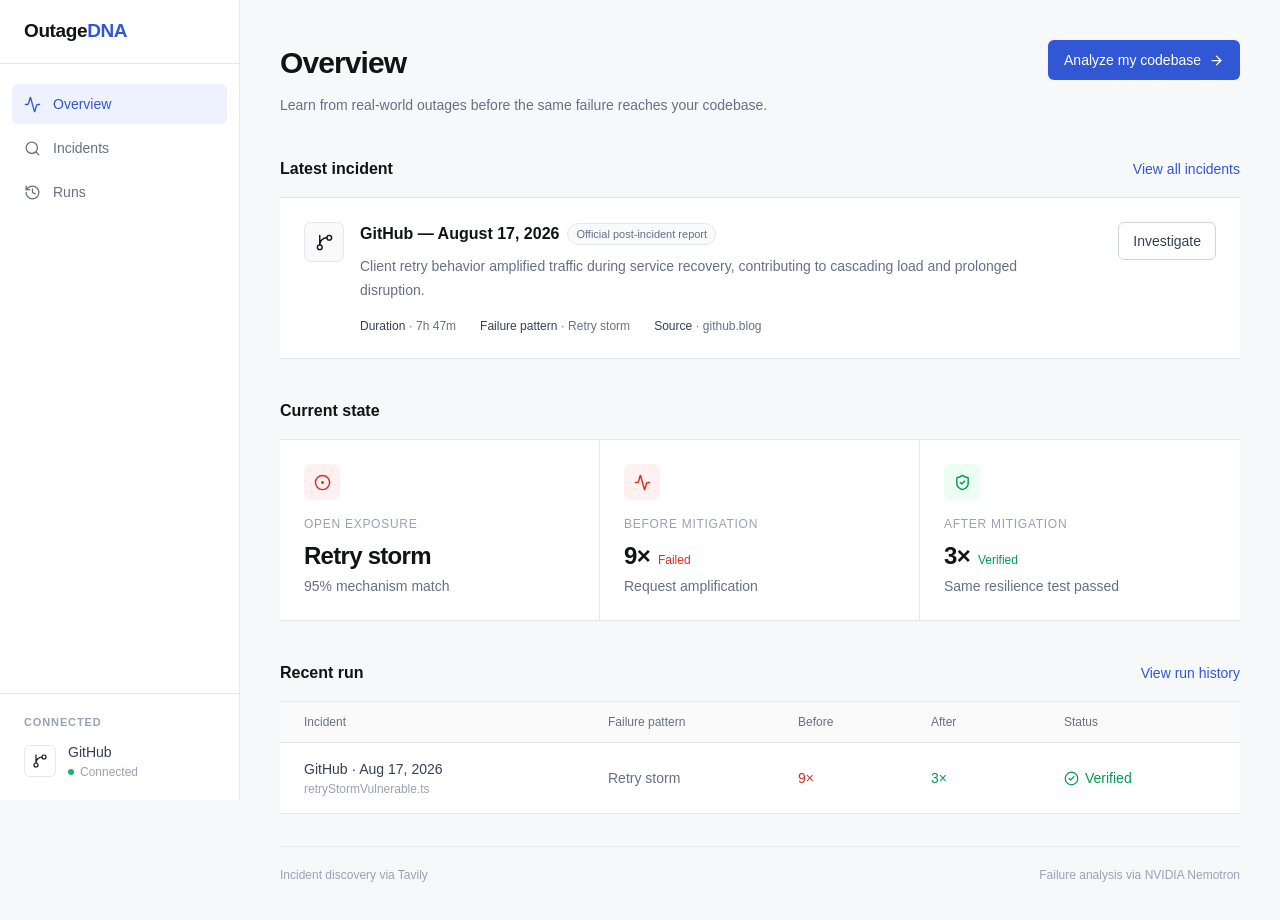
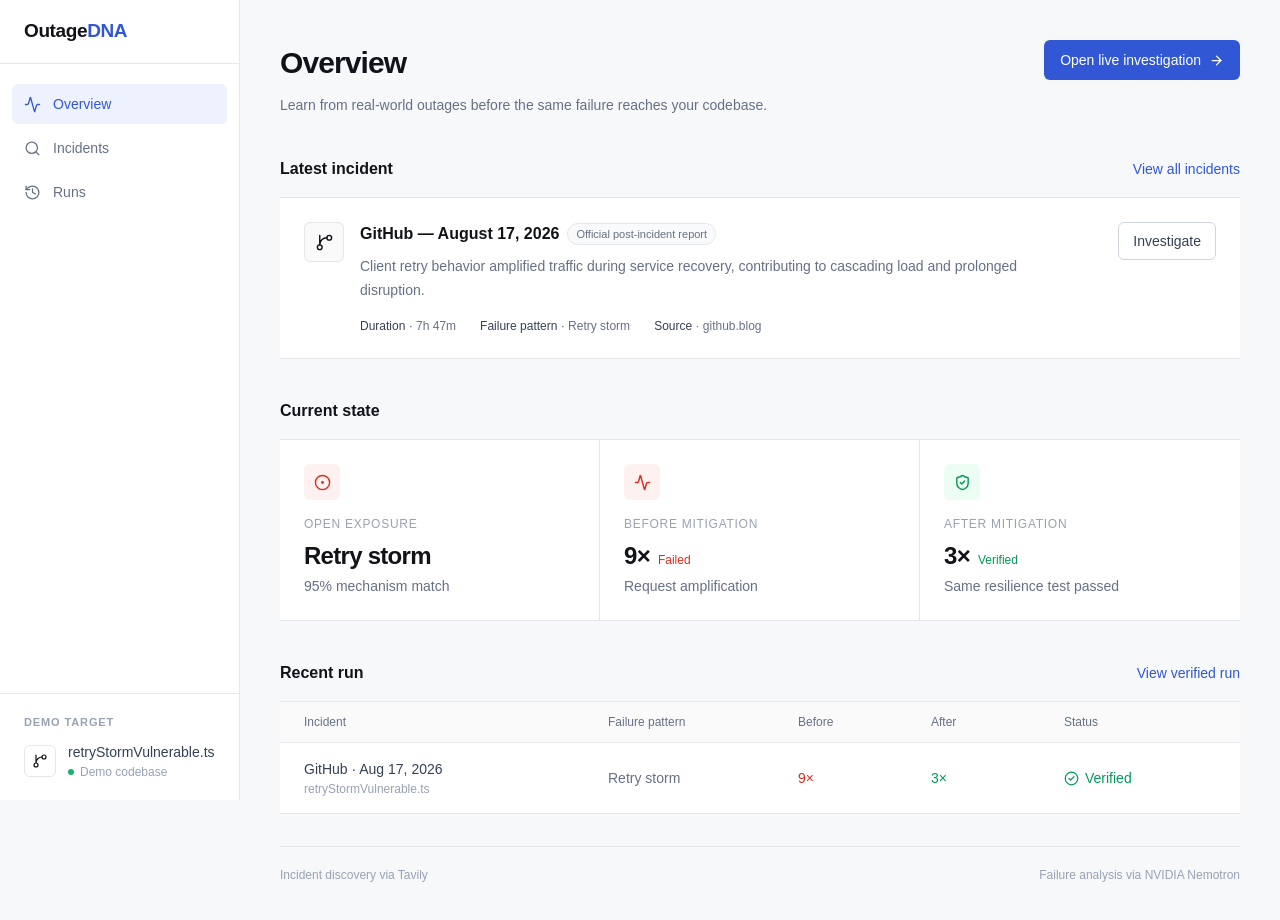
Before and after one commit to hoykay/outage-dna, a Next.js app in the folder web/: page / in a window 1280 px wide. Shown: the top 920 px of the page. Built offline with nearby package versions, Linux system fonts and the light colour scheme.

Commit message:
Polish product credibility and remove mock UI signals

```diff
--- a/web/app/incidents/github-aug-17-2026/page.tsx
+++ b/web/app/incidents/github-aug-17-2026/page.tsx
@@ -96,7 +96,7 @@
 
           <div className="border-t border-[#E5E7EB] px-4 py-5">
             <p className="mb-3 px-2 text-[11px] font-semibold uppercase tracking-[0.08em] text-[#98A2B3]">
-              Connected
+              Demo target
             </p>
 
             <div className="flex items-center gap-3 px-2">
@@ -105,10 +105,12 @@
               </div>
 
               <div>
-                <p className="text-sm font-medium text-[#344054]">GitHub</p>
+                <p className="text-sm font-medium text-[#344054]">
+  retryStormVulnerable.ts
+</p>
                 <div className="mt-0.5 flex items-center gap-1.5">
                   <span className="h-1.5 w-1.5 rounded-full bg-[#12B76A]" />
-                  <span className="text-xs text-[#98A2B3]">Connected</span>
+                  <span className="text-xs text-[#98A2B3]">Demo codebase</span>
                 </div>
               </div>
             </div>
@@ -211,7 +213,7 @@
                     <div className="flex items-center gap-2">
                       <div
                         className={`flex h-6 w-6 items-center justify-center rounded-full text-[11px] font-semibold ${
-                          index <= 2
+                          agentResult || index === 0
                             ? "bg-[#3157D5] text-white"
                             : "bg-[#F2F4F7] text-[#667085]"
                         }`}
@@ -221,7 +223,7 @@
 
                       <span
                         className={`text-xs font-medium ${
-                          index === 2
+                          agentResult || index === 0
                             ? "text-[#3157D5]"
                             : "text-[#667085]"
                         }`}
@@ -250,12 +252,12 @@
                     <div
                       key={step}
                       className={`flex gap-3 rounded-md px-3 py-3 ${
-                        index === 2 ? "bg-[#EEF2FF]" : ""
+                        agentResult || index === 0 ? "bg-[#EEF2FF]" : ""
                       }`}
                     >
                       <div
                         className={`flex h-6 w-6 shrink-0 items-center justify-center rounded-full text-[11px] font-semibold ${
-                          index === 2
+                          agentResult || index === 0
                             ? "bg-[#3157D5] text-white"
                             : "bg-[#F2F4F7] text-[#667085]"
                         }`}
@@ -266,7 +268,7 @@
                       <div>
                         <p
                           className={`text-sm font-medium ${
-                            index === 2
+                            agentResult || index === 0
                               ? "text-[#3157D5]"
                               : "text-[#344054]"
                           }`}
@@ -474,8 +476,8 @@
 )}
 
                   <p className="mt-2 text-sm text-[#667085]">
-                    Incident-specific test generated from the GitHub failure
-                    pattern.
+                    Incident-specific test derived from the GitHub failure
+pattern.
                   </p>
 
                   <div
--- a/web/app/incidents/page.tsx
+++ b/web/app/incidents/page.tsx
@@ -53,7 +53,7 @@
 
           <div className="border-t border-[#E5E7EB] px-4 py-5">
             <p className="mb-3 px-2 text-[11px] font-semibold uppercase tracking-[0.08em] text-[#98A2B3]">
-              Connected
+              Demo target
             </p>
 
             <div className="flex items-center gap-3 px-2">
@@ -62,10 +62,12 @@
               </div>
 
               <div>
-                <p className="text-sm font-medium text-[#344054]">GitHub</p>
+                <p className="text-sm font-medium text-[#344054]">
+  retryStormVulnerable.ts
+</p>
                 <div className="mt-0.5 flex items-center gap-1.5">
                   <span className="h-1.5 w-1.5 rounded-full bg-[#12B76A]" />
-                  <span className="text-xs text-[#98A2B3]">Connected</span>
+                  <span className="text-xs text-[#98A2B3]">Demo codebase</span>
                 </div>
               </div>
             </div>
--- a/web/app/layout.tsx
+++ b/web/app/layout.tsx
@@ -13,8 +13,9 @@
 });
 
 export const metadata: Metadata = {
-  title: "Create Next App",
-  description: "Generated by create next app",
+  title: "OutageDNA — Learn from their outage before it becomes yours",
+  description:
+    "An AI reliability agent that learns from real-world outages, finds the same failure patterns in code, proves the risk, and verifies mitigations.",
 };
 
 export default function RootLayout({ children }: LayoutProps<"/">) {
--- a/web/app/page.tsx
+++ b/web/app/page.tsx
@@ -52,7 +52,7 @@
 
           <div className="border-t border-[#E5E7EB] px-4 py-5">
             <p className="mb-3 px-2 text-[11px] font-semibold uppercase tracking-[0.08em] text-[#98A2B3]">
-              Connected
+              Demo target
             </p>
 
             <div className="flex items-center gap-3 px-2">
@@ -61,10 +61,12 @@
               </div>
 
               <div>
-                <p className="text-sm font-medium text-[#344054]">GitHub</p>
+                <p className="text-sm font-medium text-[#344054]">
+  retryStormVulnerable.ts
+</p>
                 <div className="mt-0.5 flex items-center gap-1.5">
                   <span className="h-1.5 w-1.5 rounded-full bg-[#12B76A]" />
-                  <span className="text-xs text-[#98A2B3]">Connected</span>
+                  <span className="text-xs text-[#98A2B3]">Demo codebase</span>
                 </div>
               </div>
             </div>
@@ -86,10 +88,13 @@
                 </p>
               </div>
 
-              <button className="flex h-10 items-center gap-2 rounded-md bg-[#3157D5] px-4 text-sm font-medium text-white transition hover:bg-[#2949B8]">
-                Analyze my codebase
-                <ArrowRight size={15} strokeWidth={2} />
-              </button>
+              <a
+  href="/incidents/github-aug-17-2026"
+  className="flex h-10 items-center gap-2 rounded-md bg-[#3157D5] px-4 text-sm font-medium text-white transition hover:bg-[#2949B8]"
+>
+  Open live investigation
+  <ArrowRight size={15} strokeWidth={2} />
+</a>
             </div>
 
             {/* Latest incident */}
@@ -99,9 +104,12 @@
                   Latest incident
                 </h2>
 
-                <button className="text-sm font-medium text-[#3157D5]">
-                  View all incidents
-                </button>
+                <a
+  href="/incidents"
+  className="text-sm font-medium text-[#3157D5]"
+>
+  View all incidents
+</a>
               </div>
 
               <div className="border-y border-[#E5E7EB] bg-white">
@@ -151,9 +159,12 @@
                     </div>
                   </div>
 
-                  <button className="shrink-0 rounded-md border border-[#D0D5DD] bg-white px-3.5 py-2 text-sm font-medium text-[#344054] transition hover:bg-[#F9FAFB]">
-                    Investigate
-                  </button>
+                  <a
+  href="/incidents/github-aug-17-2026"
+  className="shrink-0 rounded-md border border-[#D0D5DD] bg-white px-3.5 py-2 text-sm font-medium text-[#344054] transition hover:bg-[#F9FAFB]"
+>
+  Investigate
+</a>
                 </div>
               </div>
             </section>
@@ -232,9 +243,12 @@
                   Recent run
                 </h2>
 
-                <button className="text-sm font-medium text-[#3157D5]">
-                  View run history
-                </button>
+                <a
+  href="/runs"
+  className="text-sm font-medium text-[#3157D5]"
+>
+  View verified run
+</a>
               </div>
 
               <div className="overflow-hidden border-y border-[#E5E7EB] bg-white">
--- a/web/app/runs/page.tsx
+++ b/web/app/runs/page.tsx
@@ -4,7 +4,6 @@
   CheckCircle2,
   GitBranch,
   History,
-  MoreHorizontal,
   Search,
 } from "lucide-react";
 
@@ -51,8 +50,8 @@
 
           <div className="border-t border-[#E5E7EB] px-4 py-5">
             <p className="mb-3 px-2 text-[11px] font-semibold uppercase tracking-[0.08em] text-[#98A2B3]">
-              Connected
-            </p>
+  Demo target
+</p>
 
             <div className="flex items-center gap-3 px-2">
               <div className="flex h-8 w-8 items-center justify-center rounded-md border border-[#E5E7EB] bg-white">
@@ -60,11 +59,13 @@
               </div>
 
               <div>
-                <p className="text-sm font-medium text-[#344054]">GitHub</p>
+                <p className="text-sm font-medium text-[#344054]">
+  retryStormVulnerable.ts
+</p>
 
                 <div className="mt-0.5 flex items-center gap-1.5">
                   <span className="h-1.5 w-1.5 rounded-full bg-[#12B76A]" />
-                  <span className="text-xs text-[#98A2B3]">Connected</span>
+                  <span className="text-xs text-[#98A2B3]">Demo codebase</span>
                 </div>
               </div>
             </div>
@@ -82,7 +83,7 @@
                 </h1>
 
                 <p className="mt-2 text-[14px] leading-6 text-[#667085]">
-                  History of resilience analyses performed on your codebase.
+                  Verified results from the OutageDNA demo workflow.
                 </p>
               </div>
 
@@ -143,7 +144,7 @@
             <section className="mt-10">
               <div className="mb-4">
                 <h2 className="text-[16px] font-semibold">
-                  Run history
+                  Verified demo run
                 </h2>
               </div>
 
@@ -199,7 +200,7 @@
                     </p>
 
                     <p className="mt-0.5 text-xs text-[#98A2B3]">
-                      14:32
+                      Demo run
                     </p>
                   </div>
 
@@ -229,9 +230,7 @@
                     View
                   </a>
 
-                  <button className="text-[#98A2B3]">
-                    <MoreHorizontal size={17} />
-                  </button>
+
                 </div>
               </div>
             </section>
```
